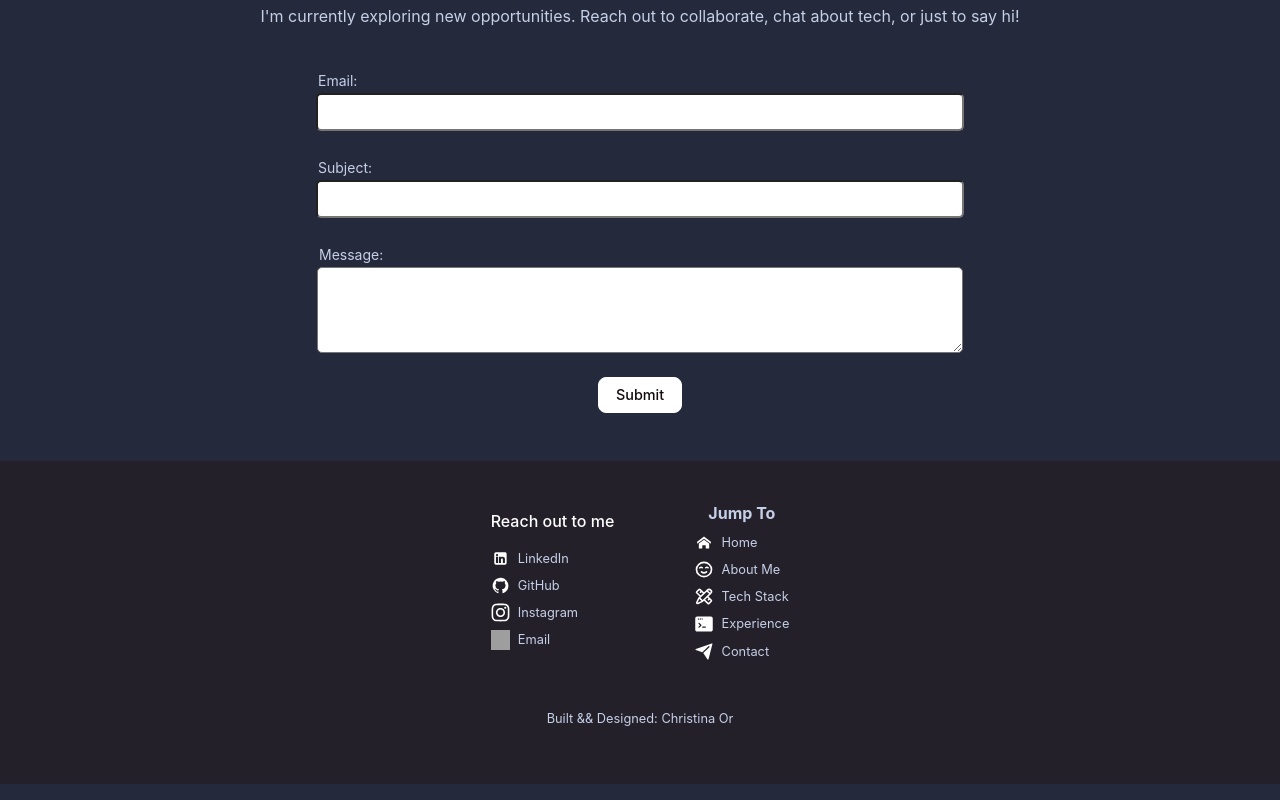
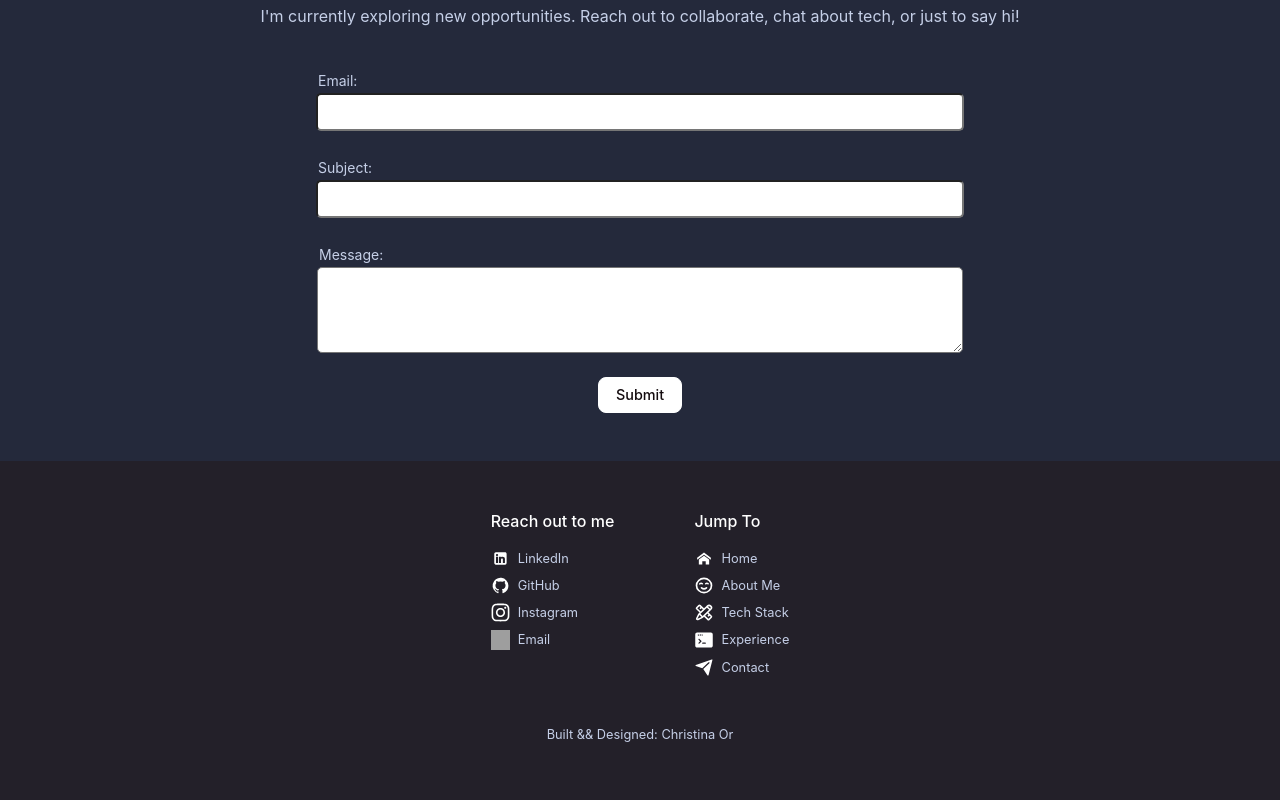
Before and after one commit to christinaor/christinaor.github.io, a React (Vite) app: page / in a window 1280 px wide. Shown: the part 3370-4170 px from the top of the page. Built offline with nearby package versions, Linux system fonts and the light colour scheme; grey boxes are pictures that could not be loaded.

Commit message:
Fix footer

```diff
--- a/src/components/Footer/styles.module.scss
+++ b/src/components/Footer/styles.module.scss
@@ -91,13 +91,23 @@
     gap: 5rem;
   }
 
-  .footer h3 {
+  .footer h3, .footer h4 {
     display: flex;
     justify-content: flex-start;
 
+    margin: 1rem 0;
+    padding: 0;
+
     font-size: 1rem;
     font-weight: 500;
+    color: $mainHeaderColor;
   }
+
+  // .footer h4 {
+  //   color: $mainHeaderColor;
+  //   // font-size: 1.4rem;
+  //   font-weight: 700;
+  // }
 
   .contactLinks, .jumpToLinks {
     display: flex;
```
